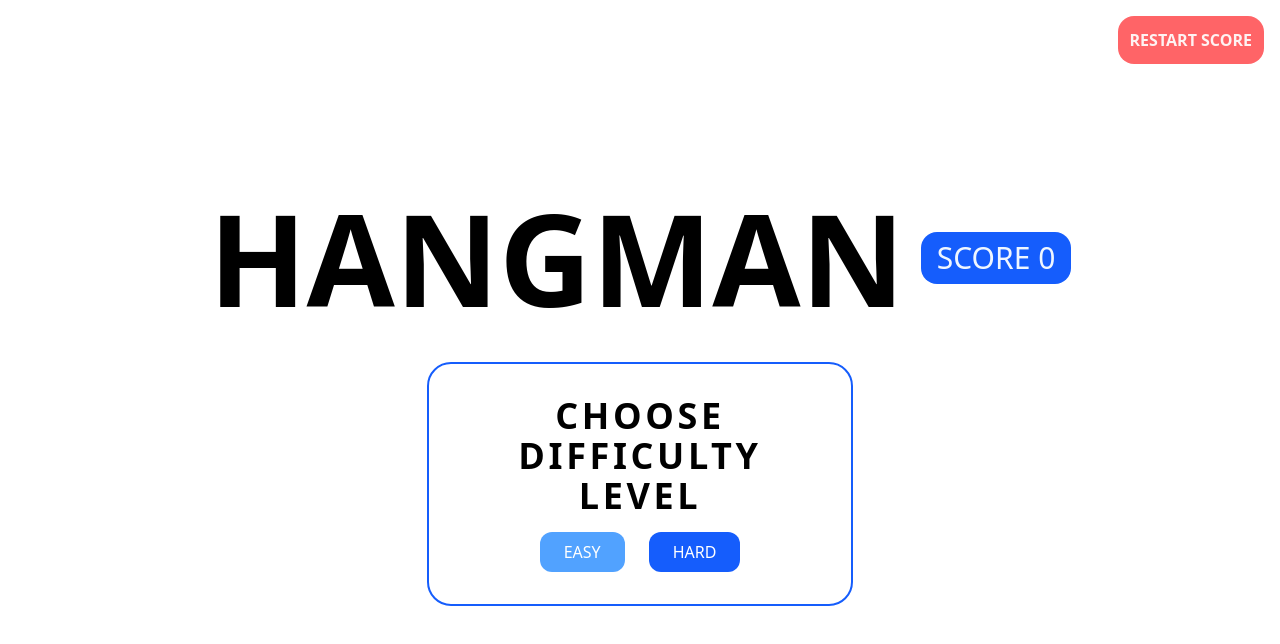
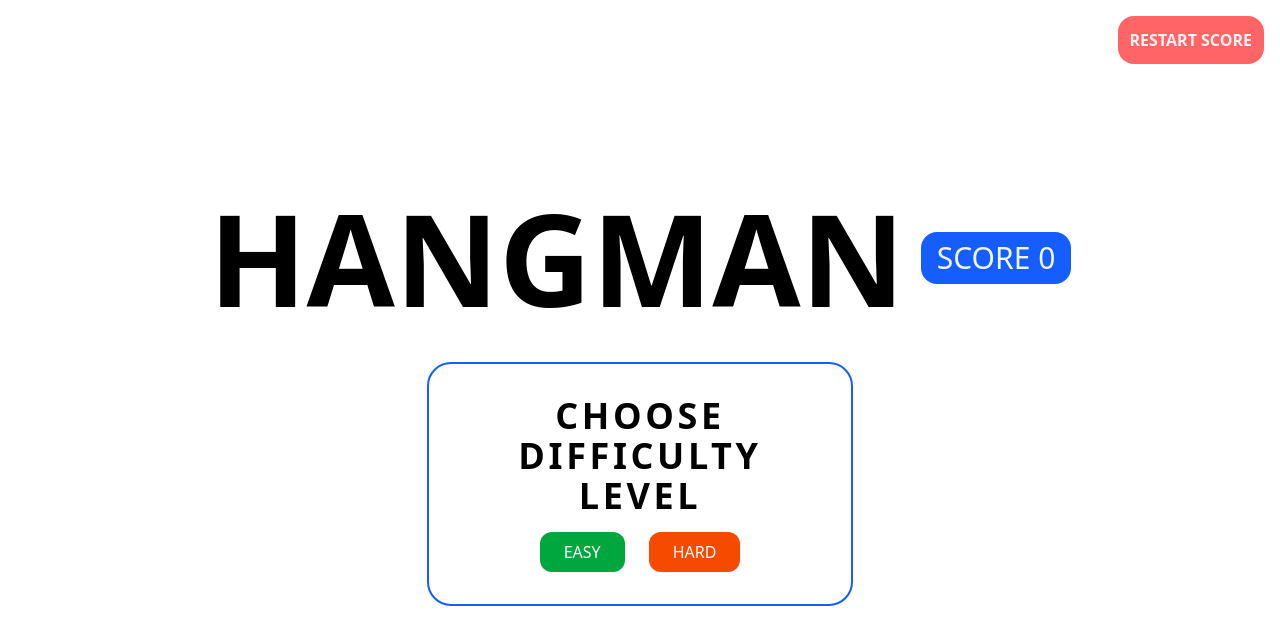
Before and after one commit to LukaszManiak/ts-hangman, a React (Vite) app: page / in a window 1280 px wide. Shown: the top 644 px of the page. Built offline with nearby package versions, Linux system fonts and the light colour scheme.

Commit message:
readmeAndStyleChanges

```diff
--- a/src/App.tsx
+++ b/src/App.tsx
@@ -104,7 +104,7 @@ function App() {
       </button>
 
       {difficulty && !isFinished && (
-        <div className="flex flex-col items-center gap-y-20">
+        <div className="flex w-4/5 flex-col items-center gap-y-20 rounded-3xl border-2 border-blue-600 p-12 xl:w-1/2">
           {/* <HangmanDrawing /> */}
           <p className="text-2xl font-medium">MISTAKES {mistakes}</p>
           <HangmanWordToGuess
--- a/src/Keyboard.tsx
+++ b/src/Keyboard.tsx
@@ -11,7 +11,7 @@ export default function Keyboard({
   addGuessedLetter,
 }: KeyboardProps) {
   return (
-    <div className="flex w-4/5 flex-wrap items-center justify-center gap-4 xl:w-1/2">
+    <div className="flex w-4/5 flex-wrap items-center justify-center gap-4 xl:w-full">
       {keyboardLetters.map((letter: string) => (
         <button
           key={letter}
--- a/src/LevelModalWindow.tsx
+++ b/src/LevelModalWindow.tsx
@@ -6,20 +6,20 @@ export default function LevelModalWindow({
   setDifficulty,
 }: LevelModalWindowProps) {
   return (
-    <div className="flex w-3/4 flex-col items-center justify-center gap-y-4 rounded-3xl border-2 border-blue-600 bg-white p-4 p-8 xl:w-1/3">
+    <div className="flex w-3/4 flex-col items-center justify-center gap-y-4 rounded-3xl border-2 border-blue-600 bg-white p-8 xl:w-1/3">
       <h1 className="text-center text-4xl font-bold tracking-widest">
         CHOOSE DIFFICULTY LEVEL
       </h1>
       <div className="flex items-center gap-x-6">
         <button
           onClick={() => setDifficulty("easy")}
-          className="cursor-pointer rounded-xl bg-blue-400 px-6 py-2 text-center text-white transition-all duration-200 ease-in-out hover:bg-blue-400"
+          className="cursor-pointer rounded-xl bg-green-600 px-6 py-2 text-center text-white transition-all duration-200 ease-in-out hover:bg-green-400"
         >
           EASY
         </button>
         <button
           onClick={() => setDifficulty("hard")}
-          className="cursor-pointer rounded-xl bg-blue-600 px-6 py-2 text-center text-white transition-all duration-200 ease-in-out hover:bg-blue-400"
+          className="cursor-pointer rounded-xl bg-orange-600 px-6 py-2 text-center text-white transition-all duration-200 ease-in-out hover:bg-orange-400"
         >
           HARD
         </button>
```
Also changed, not shown: 1 other file (tests, documents, lock files or other folders).
